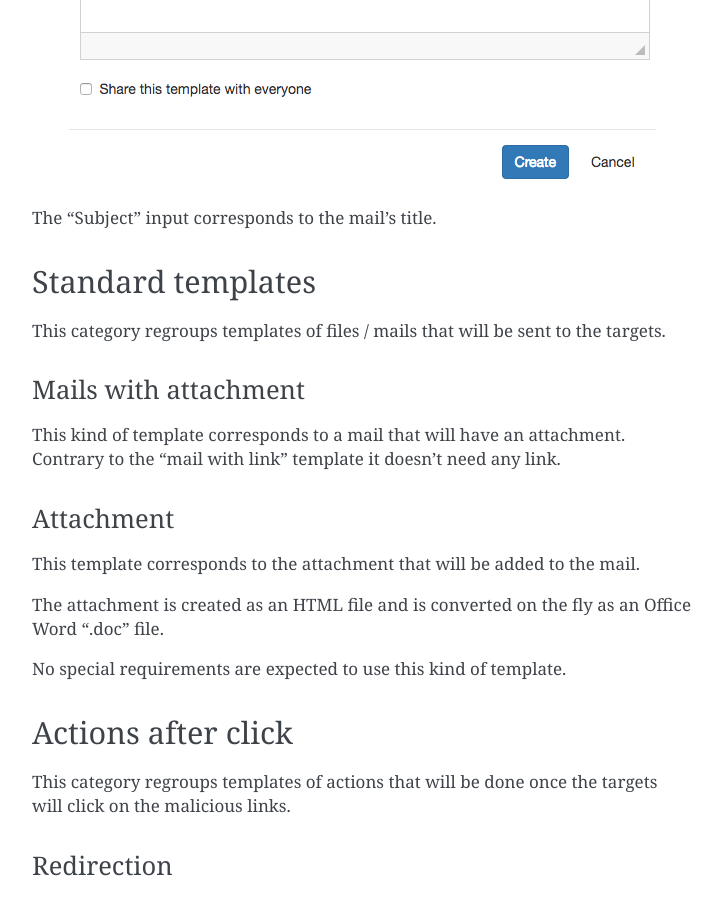
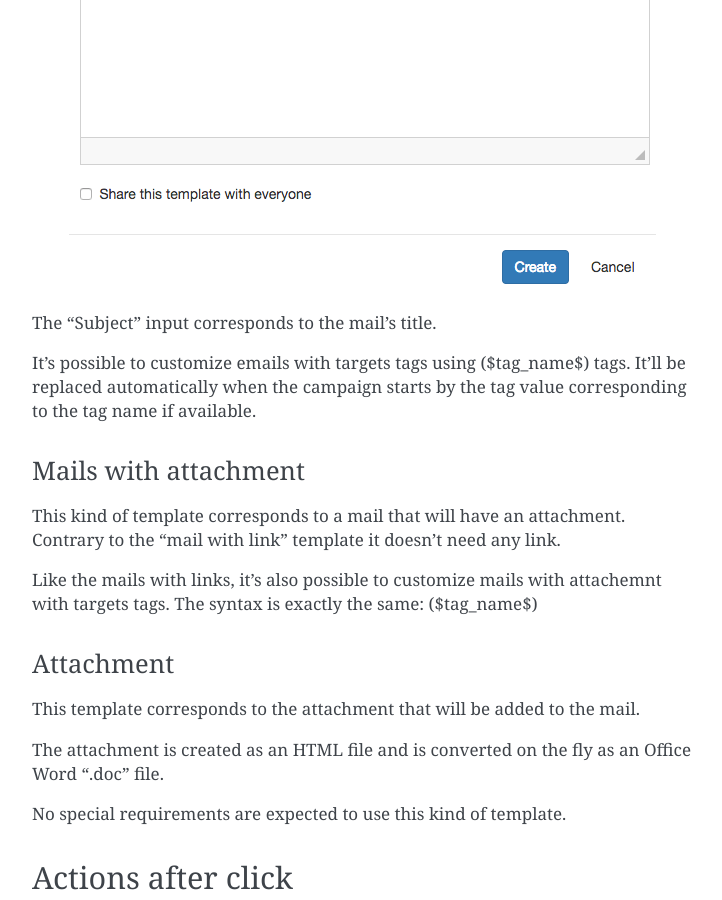
Before and after one commit to societe-generale/swordphish-awareness, a Sphinx documentation site: the page built from docs/templates.rst, in a window 1280 px wide and 900 px high, scrolled down 1696 px. Shown: the whole window, without its empty margins (388-1110 px from the left). Built offline with Sphinx 7.4.7, drawn with Linux system fonts in a browser that asks for light colours; some of the changed text lies outside the part shown.

Commit message:
Improvement: doc updated with template customization feature

```diff
--- a/docs/templates.rst
+++ b/docs/templates.rst
@@ -19,8 +19,13 @@ Common best practices to create templates:
 * A “fullscreen” button is provided in the rich text editor for a better user experience
 
 
+Standard templates
+------------------
+
+This category regroups templates of files / mails that will be sent to the targets.
+
 Mails with link
----------------
+^^^^^^^^^^^^^^^
 
 This template is the most common one; it corresponds to a simple mail with a link.
 
@@ -35,16 +40,15 @@ This keyword is used to inject the target’s dedicated link. When creating or e
 
 The “Subject” input corresponds to the mail’s title.
 
-Standard templates
-------------------
-
-This category regroups templates of files / mails that will be sent to the targets.
+It's possible to customize emails with targets tags using ($tag_name$) tags. It'll be replaced automatically when the campaign starts by the tag value corresponding to the tag name if available.
 
 
 Mails with attachment
 ^^^^^^^^^^^^^^^^^^^^^
 
 This kind of template corresponds to a mail that will have an attachment. Contrary to the “mail with link” template it doesn’t need any link.
+
+Like the mails with links, it's also possible to customize mails with attachemnt with targets tags. The syntax is exactly the same: ($tag_name$)
 
 Attachment
 ^^^^^^^^^^
```
